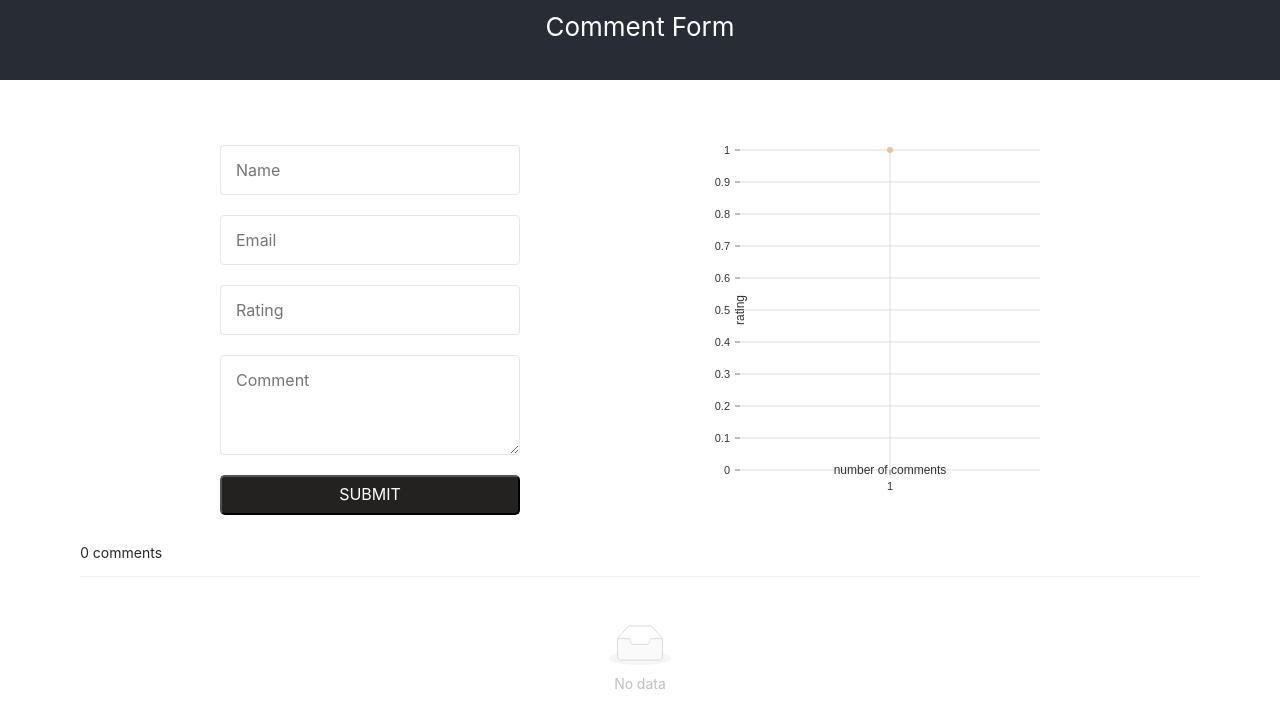
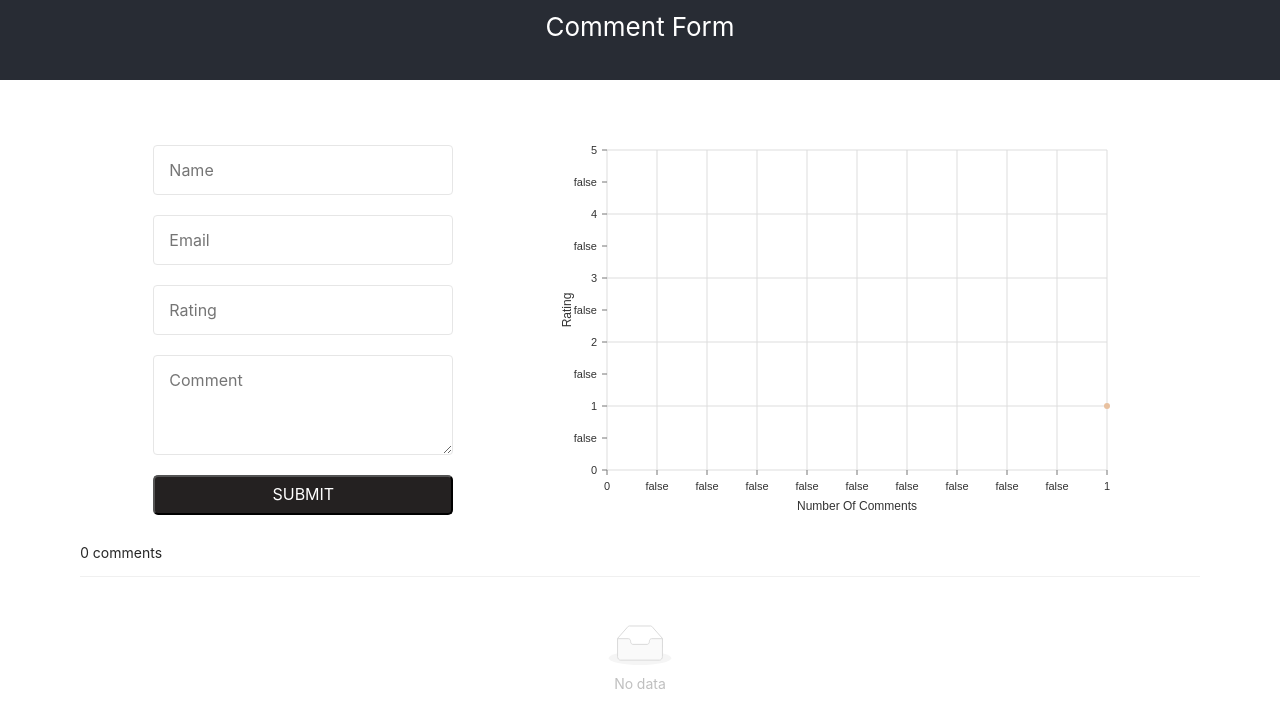
Before and after one commit to nupurgrover/comment-form, a React (Create React App) app: page / in a window 1280 px wide. Shown: the top 728 px of the page. Built offline with nearby package versions, Linux system fonts and the light colour scheme.

Commit message:
Improve graph styling

```diff
--- a/src/CommentTrends.js
+++ b/src/CommentTrends.js
@@ -1,21 +1,49 @@
 import React from "react";
-import { Line } from "@nivo/line";
+import styled from "styled-components";
+import { ResponsiveLine } from "@nivo/line";
+
+const GraphContainer = styled.div`
+  height: 400px;
+  width: 600px;
+`;
 
 const CommentTrends = ({ graphData }) => {
   console.log("graphData :>> ", graphData);
   return (
-    <Line
+    <GraphContainer>
+      <ResponsiveLine
+        curve="monotoneX"
+        height={400}
         data={[{ id: "Comment Rating", data: graphData }]}
-      width={400}
-      height={400}
         margin={{ top: 20, right: 20, bottom: 60, left: 80 }}
+        xScale={{
+          type: "linear",
+          min: 0,
+          max: "auto",
+        }}
+        yScale={{
+          type: "linear",
+          min: 0,
+          max: 5,
+          tickValues: 5,
+        }}
+        gridYValues={[0, 1, 2, 3, 4, 5]}
         axisLeft={{
-        legend: "rating",
+          legend: "Rating",
+          legendOffset: -40,
+          legendPosition: "middle",
+          format: (e) => Math.floor(e) === e && e,
         }}
         axisBottom={{
-        legend: "number of comments",
+          legend: "Number Of Comments",
+          legendOffset: 36,
+          legendPosition: "middle",
+          format: (e) => Math.floor(e) === e && e,
         }}
+        axisTop={null}
+        axisRight={null}
       />
+    </GraphContainer>
   );
 };
 
```
Lines whose indentation alone changed are shown as unchanged.
